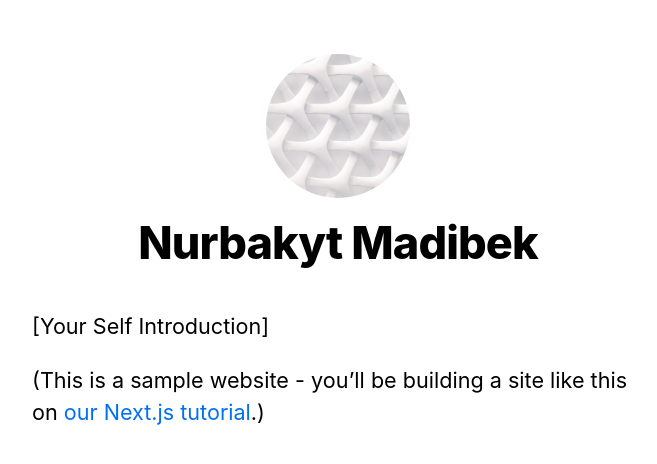
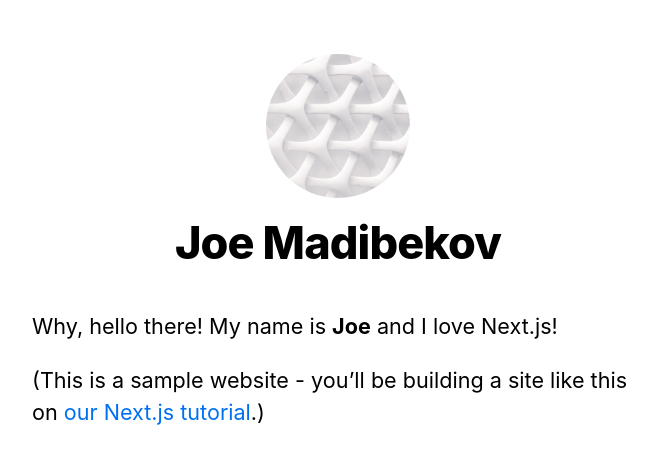
Before and after one commit to jmadibekov/nextjs-blog, a Next.js app: page / in a window 1280 px wide. Shown: the top 464 px of the page, without its empty margins (302-959 px from the left). Built offline with nearby package versions, Linux system fonts and the light colour scheme.

Commit message:
update some info

```diff
--- a/components/layout.js
+++ b/components/layout.js
@@ -4,7 +4,7 @@ import styles from "./layout.module.css";
 import utilStyles from "../styles/utils.module.css";
 import Link from "next/link";
 
-const name = "Nurbakyt Madibek";
+const name = "Joe Madibekov";
 export const siteTitle = "Next.js Sample Website";
 
 export default function Layout({ children, home }) {
--- a/pages/index.js
+++ b/pages/index.js
@@ -10,7 +10,9 @@ export default function Home() {
       </Head>
 
       <section className={utilStyles.headingMd}>
-        <p>[Your Self Introduction]</p>
+        <p>
+          Why, hello there! My name is <b>Joe</b> and I love Next.js!
+        </p>
         <p>
           (This is a sample website - you’ll be building a site like this on{" "}
           <a href="https://nextjs.org/learn">our Next.js tutorial</a>.)
```
